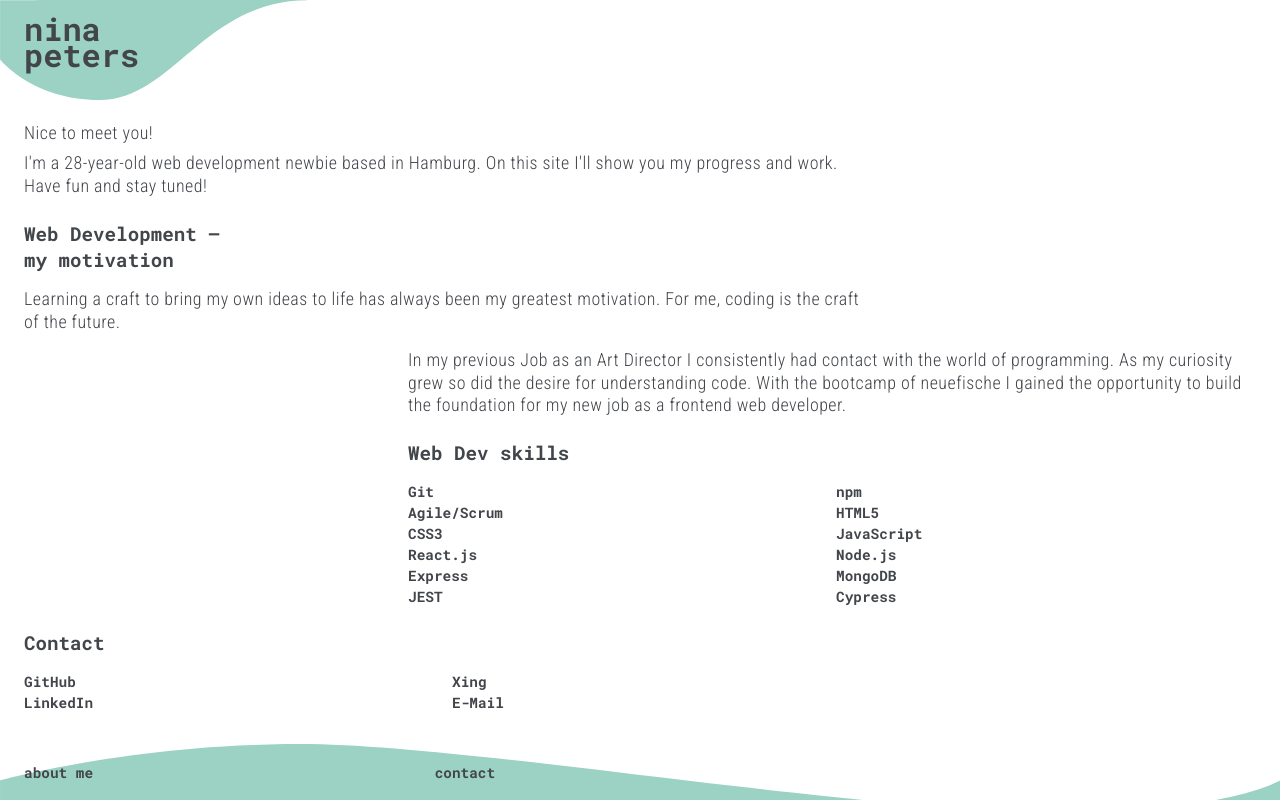
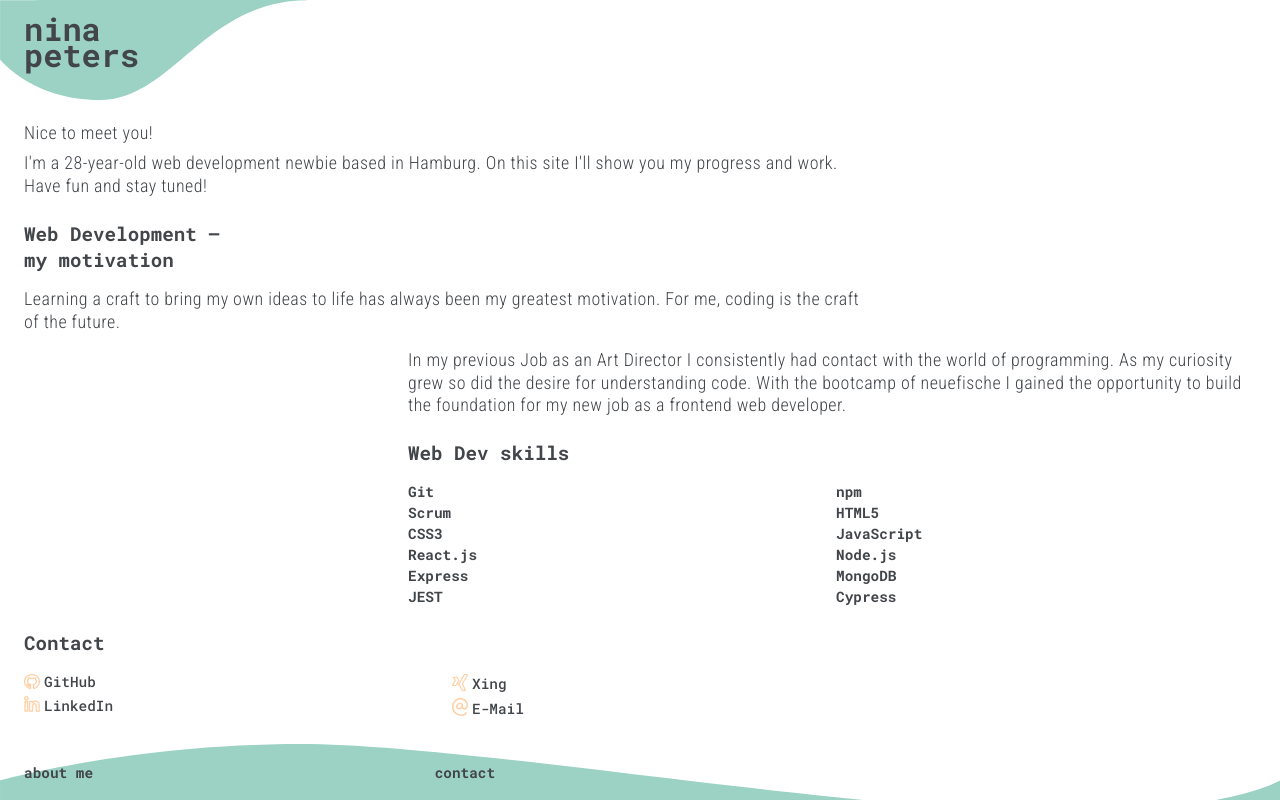
Before and after one commit to ninapeters/personal-website, a website built with Parcel: page src/index.html in a window 1280 px wide. Built offline with nearby package versions, Linux system fonts and the light colour scheme.

Commit message:
Add icons and anchors to contact items

```diff
--- a/src/css/contact.css
+++ b/src/css/contact.css
@@ -13,3 +13,28 @@
   font-size: 0.9rem;
   font-weight: 700;
 }
+
+.contact__logo {
+  width: 20px;
+  padding-right: 4px;
+}
+
+.contact__logo-github {
+  position: relative;
+  top: 2px;
+}
+
+.contact__logo-xing {
+  position: relative;
+  top: 2px;
+}
+
+.contact__logo-linkedin {
+  position: relative;
+  top: 1px;
+}
+
+.contact__logo-mail {
+  position: relative;
+  top: 3px;
+}
--- a/src/index.html
+++ b/src/index.html
@@ -13,7 +13,7 @@
   </head>
   <!--  -->
   <body>
-    <header id="to-about" class="header-fixed">
+    <header class="header-fixed">
       <div class="header__background">
         <h1 class="header__headline">
           Nina <br />
@@ -23,7 +23,7 @@
     </header>
     <!--  -->
     <main>
-      <section class="intro block-left">
+      <section id="about" class="intro block-left">
         <p class="continuous-text">
           <span class="intro__subline">Nice to meet you!</span>
           I'm a 28-year-old web development newbie based in Hamburg. On this
@@ -58,7 +58,7 @@
         <ul class="skills__list">
           <li>Git</li>
           <li>npm</li>
-          <li>Agile/Scrum</li>
+          <li>Scrum</li>
           <li>HTML5</li>
           <li>CSS3</li>
           <li>JavaScript</li>
@@ -71,20 +71,46 @@
         </ul>
       </section>
       <!--  -->
-      <section id="to-contact" class="contact block-left">
+      <section id="contact" class="contact block-left">
         <h2 class="headline">Contact</h2>
-        <ul class="contact__list">
-          <li>GitHub</li>
-          <li>Xing</li>
-          <li>LinkedIn</li>
-          <li>E-Mail</li>
-        </ul>
+        <div class="contact__list">
+          <a href="https://github.com/ninapeters/" target="_blank"
+            ><img
+              src="assets/github.svg"
+              alt="GitHub"
+              class="contact__logo contact__logo-github"
+            />GitHub</a
+          >
+          <a href="https://www.xing.com/profile/Nina_Peters47" target="_blank"
+            ><img
+              src="assets/xing.svg"
+              alt="Xing"
+              class="contact__logo contact__logo-xing"
+            />Xing</a
+          >
+          <a
+            href="https://www.linkedin.com/in/nina-peters-7a81b2201/"
+            target="_blank"
+            ><img
+              src="assets/linkedin.svg"
+              alt="LinkedIn"
+              class="contact__logo contact__logo-linkedin"
+            />LinkedIn</a
+          >
+          <a href="mailto:peters.nina@outlook.de">
+            <img
+              src="assets/mail.svg"
+              alt="E-Mail"
+              class="contact__logo contact__logo-mail"
+            />E-Mail</a
+          >
+        </div>
       </section>
       <!--  -->
       <footer class="navigation-fixed">
         <nav class="navigation__background navigation__grid">
-          <a href="#to-about" class="navigation__link">about me</a>
-          <a href="#to-contact" class="navigation__link">contact</a>
+          <a href="#about" class="navigation__link">about me</a>
+          <a href="#contact" class="navigation__link">contact</a>
         </nav>
       </footer>
       <!--  -->
```
Also changed, not shown: src/assets/github.svg (added), src/assets/linkedin.svg (added), src/assets/mail.svg (added), src/assets/xing.svg (added).
